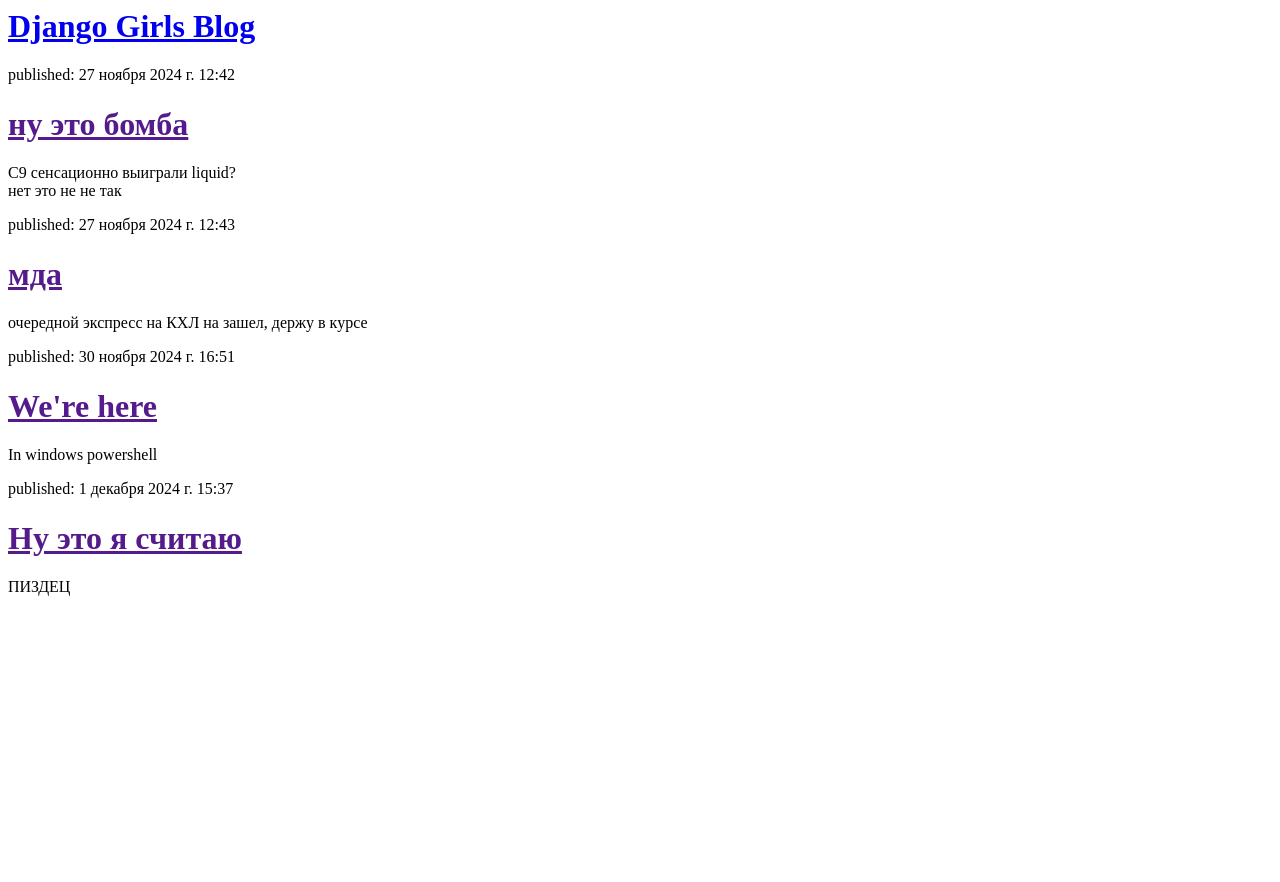
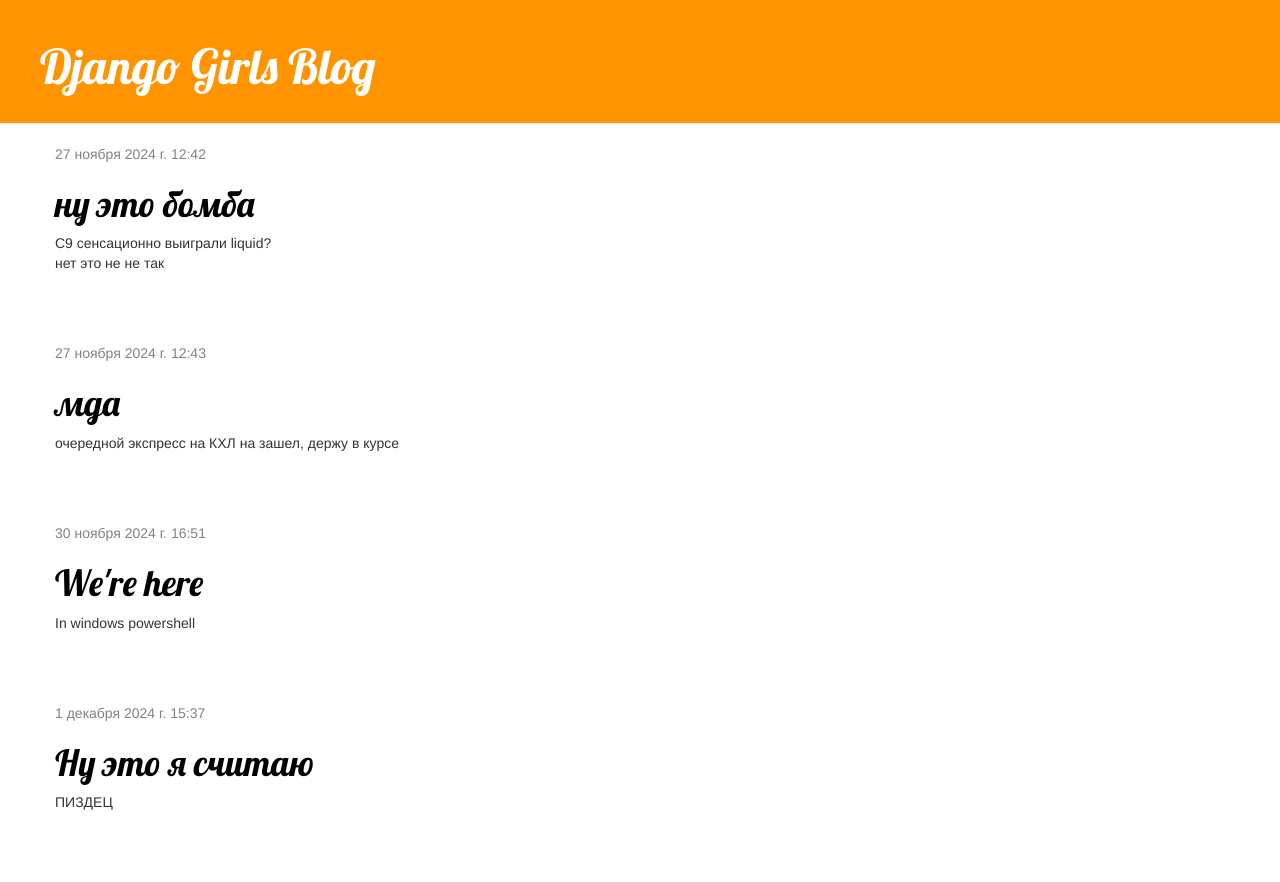
Before and after one commit to 1obsession/django, a Django app: page / in a window 1280 px wide. Before the commit the page ends 596 px from the top, so only its background shows below. Run offline with Django 5.2, Linux system fonts and the light colour scheme; data comes from the database, SQL or seed files in the repository; both versions use the stored data as it was after the commit; some libraries are stand-ins or nearby versions.

Commit message:
Added view and template for detailed blog post as well as CSS for the site.

```diff
--- /dev/null
+++ b/blog/static/css/blog.css
@@ -0,0 +1,48 @@
+
+
+.page-header {
+    background-color: #ff9400;
+    margin-top: 0;
+    padding: 20px 20px 20px 40px;
+}
+
+.page-header h1, .page-header h1 a, .page-header h1 a:visited, .page-header h1 a:active {
+    color: #ffffff;
+    font-size: 36pt;
+    text-decoration: none;
+}
+
+.content {
+    margin-left: 40px;
+}
+
+h1, h2, h3, h4 {
+    font-family: 'Lobster', cursive;
+}
+
+.date {
+    color: #828282;
+}
+
+.save {
+    float: right;
+}
+
+.post-form textarea, .post-form input {
+    width: 100%;
+}
+
+.top-menu, .top-menu:hover, .top-menu:visited {
+    color: #ffffff;
+    float: right;
+    font-size: 26pt;
+    margin-right: 20px;
+}
+
+.post {
+    margin-bottom: 70px;
+}
+
+.post h1 a, .post h1 a:visited {
+    color: #000000;
+}
--- /dev/null
+++ b/blog/templates/blog/base.html
@@ -0,0 +1,24 @@
+{% load static %}
+<html>
+    <head>
+        <link rel="stylesheet" href="//maxcdn.bootstrapcdn.com/bootstrap/3.2.0/css/bootstrap.min.css">
+        <link rel="stylesheet" href="//maxcdn.bootstrapcdn.com/bootstrap/3.2.0/css/bootstrap-theme.min.css">
+        <link href="https://fonts.googleapis.com/css?family=Lobster&subset=latin,cyrillic" rel="stylesheet" type="text/css">
+        <link rel="stylesheet" href="{% static 'css/blog.css' %}">
+
+        <title>EyWoyBoy</title>
+    </head>
+    <body>
+        <div class="page-header">
+            <h1><a href="/">Django Girls Blog</a></h1>
+        </div>
+        <div class="content container">
+            <div class="row">
+                <div class="col-md-8">
+                {% block content %}
+                {% endblock %}
+                </div>
+            </div>
+        </div>
+    </body>
+</html>
--- a/blog/templates/blog/post_list.html
+++ b/blog/templates/blog/post_list.html
@@ -1,17 +1,13 @@
-<html>
-    <head>
-        <title>EyWoyBoy</title>
-    </head>
-    <body>
-        <div>
-            <h1><a href="/">Django Girls Blog</a></h1>
+{% extends 'blog/base.html' %}
+
+{% block content %}
+    {% for post in posts %}
+        <div class="post">
+            <div class="date">
+                {{ post.published_date }}
+            </div>
+            <h1><a href="{% url 'post_detail' pk=post.pk %}">{{ post.title }}</a></h1>
+            <p>{{ post.text|linebreaksbr }}</p>
         </div>
-        {% for post in posts %}
-            <div>
-            <p>published: {{ post.published_date }}</p>
-            <h1><a href="">{{ post.title }}</a></h1>
-            <p>{{ post.text|linebreaksbr }}</p>
-            </div>
-        {% endfor %}
-    </body>
-</html>
+    {% endfor %}
+{% endblock %}
--- a/blog/urls.py
+++ b/blog/urls.py
@@ -2,5 +2,6 @@
 from . import views
 
 urlpatterns = [
-    path('', views.post_list, name='post_list')
+    path('', views.post_list, name='post_list'),
+    path('post/<int:pk>/', views.post_detail, name='post_detail'),
 ]
--- a/blog/views.py
+++ b/blog/views.py
@@ -1,8 +1,14 @@
 from django.shortcuts import render
 from .models import Post
 from django.utils import timezone
+from django.shortcuts import render, get_object_or_404
 
 
 def post_list(request):
     posts = Post.objects.filter(published_date__lte=timezone.now()).order_by('published_date')
     return render(request, 'blog/post_list.html', {'posts': posts})
+
+
+def post_detail(request, pk):
+    post = get_object_or_404(Post, pk=pk)
+    return render(request, 'blog/post_detail.html', {'post': post})
--- a/mysite/settings.py
+++ b/mysite/settings.py
@@ -117,7 +117,7 @@
 # https://docs.djangoproject.com/en/5.1/howto/static-files/
 
 STATIC_URL = 'static/'
-STATIC_ROOT = BASE_DIR / 'staticfiles'
+STATIC_ROOT = BASE_DIR / 'static'
 
 # Default primary key field type
 # https://docs.djangoproject.com/en/5.1/ref/settings/#default-auto-field
```
Also changed, not shown: blog/templates/blog/post_detail.html (added, +13 -0 lines), db.sqlite3.
